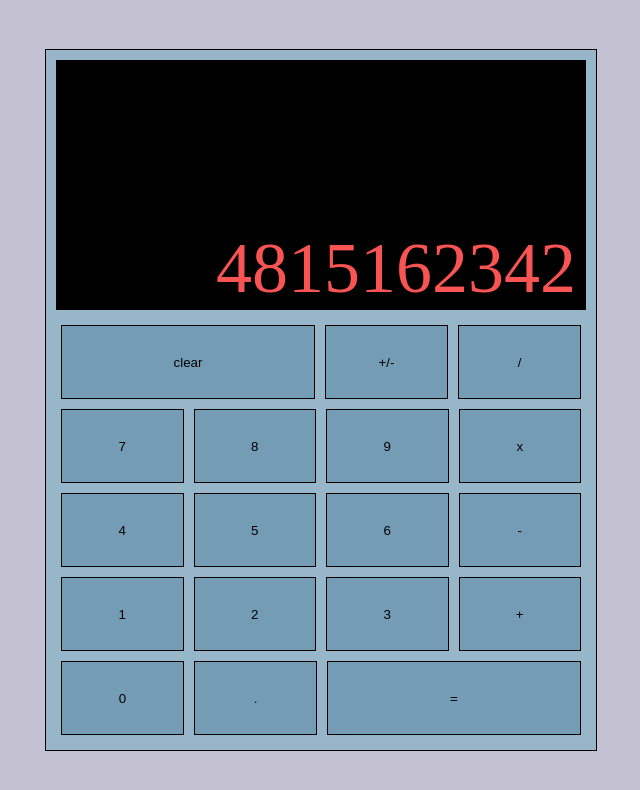
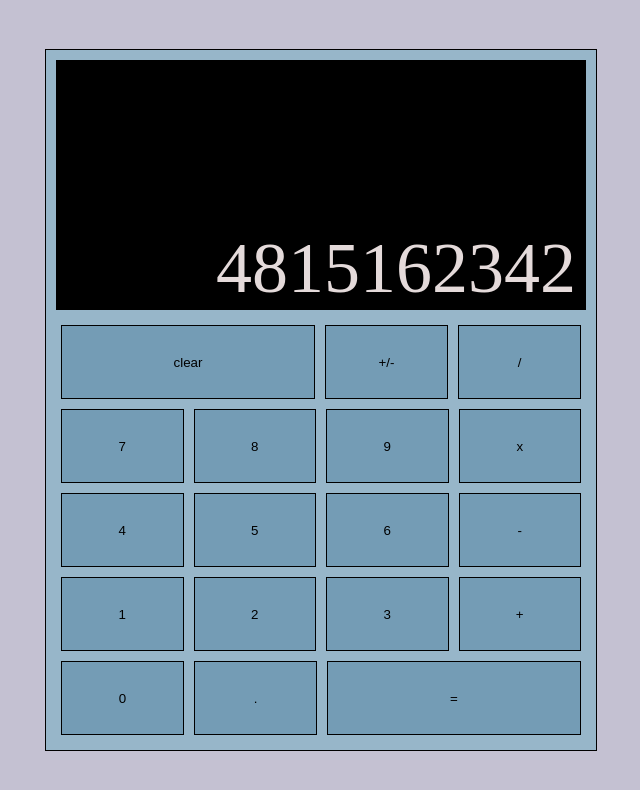
Before and after one commit to athaarsager/calculator, a plain HTML site: page index.html in a window 1280 px wide. Shown: the whole page, without its empty margins (319-959 px from the left). Drawn offline with Linux system fonts and the light colour scheme.

Commit message:
Adjust number text color

```diff
--- a/style.css
+++ b/style.css
@@ -43,7 +43,7 @@ body {
 }
 
 #numberText {
-    color: rgb(248, 84, 84);
+    color: rgb(228, 218, 218);/*rgb(248, 84, 84);*/
     font-size: 72px;
     margin-right: 10px;
 }
```
